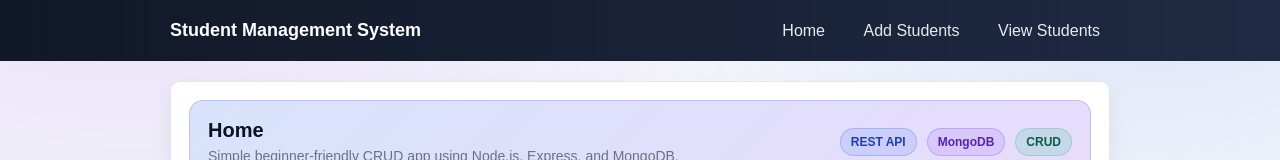
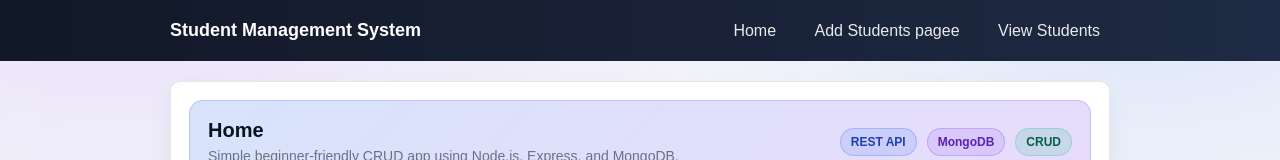
Before and after one commit to GowthamM49/student-management-system, a website: page frontend/index.html in a window 1280 px wide. Shown: the top 160 px of the page. Drawn offline with Linux system fonts and the light colour scheme.

Commit message:
test auto deploy

```diff
--- a/frontend/index.html
+++ b/frontend/index.html
@@ -12,7 +12,7 @@
         <h1>Student Management System</h1>
         <nav>
           <a href="index.html">Home</a>
-          <a href="add.html">Add Students</a>
+          <a href="add.html">Add Students pagee</a>
           <a href="view.html">View Students</a>
         </nav>
       </div>
```
